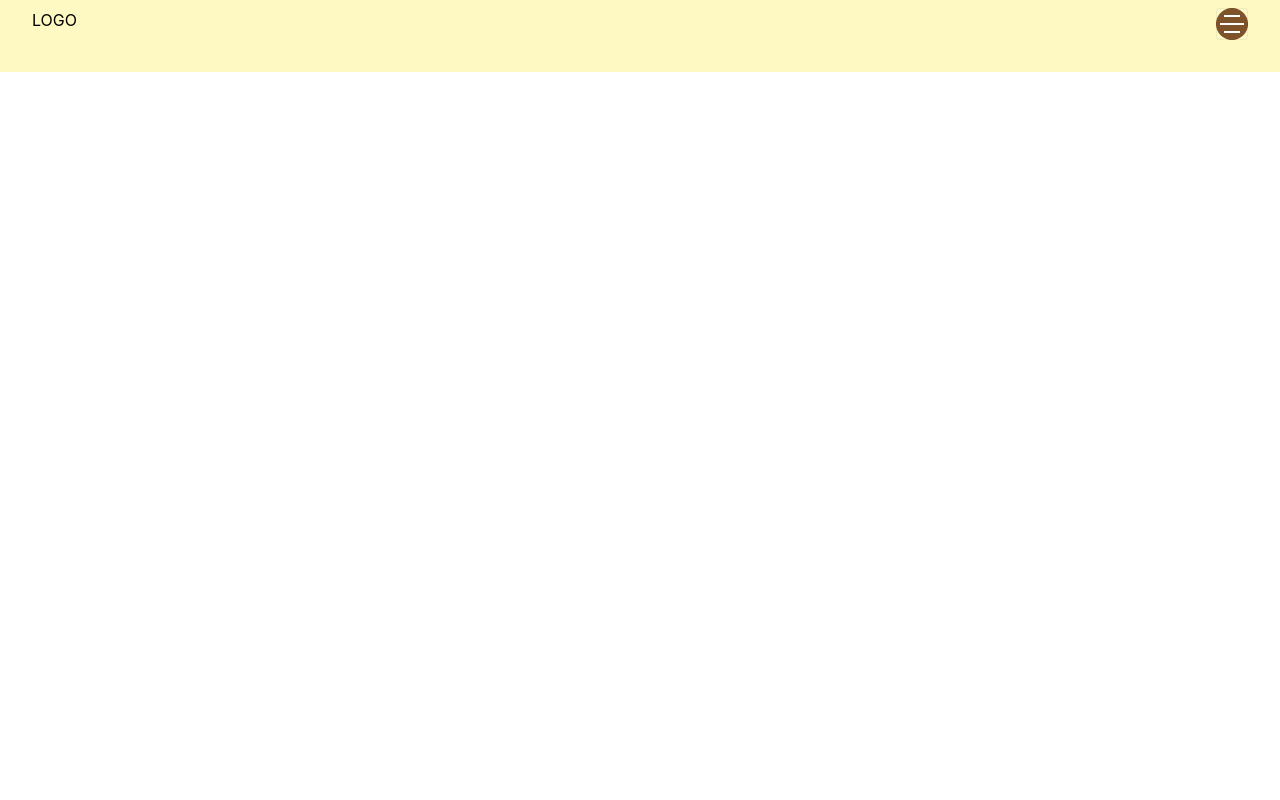
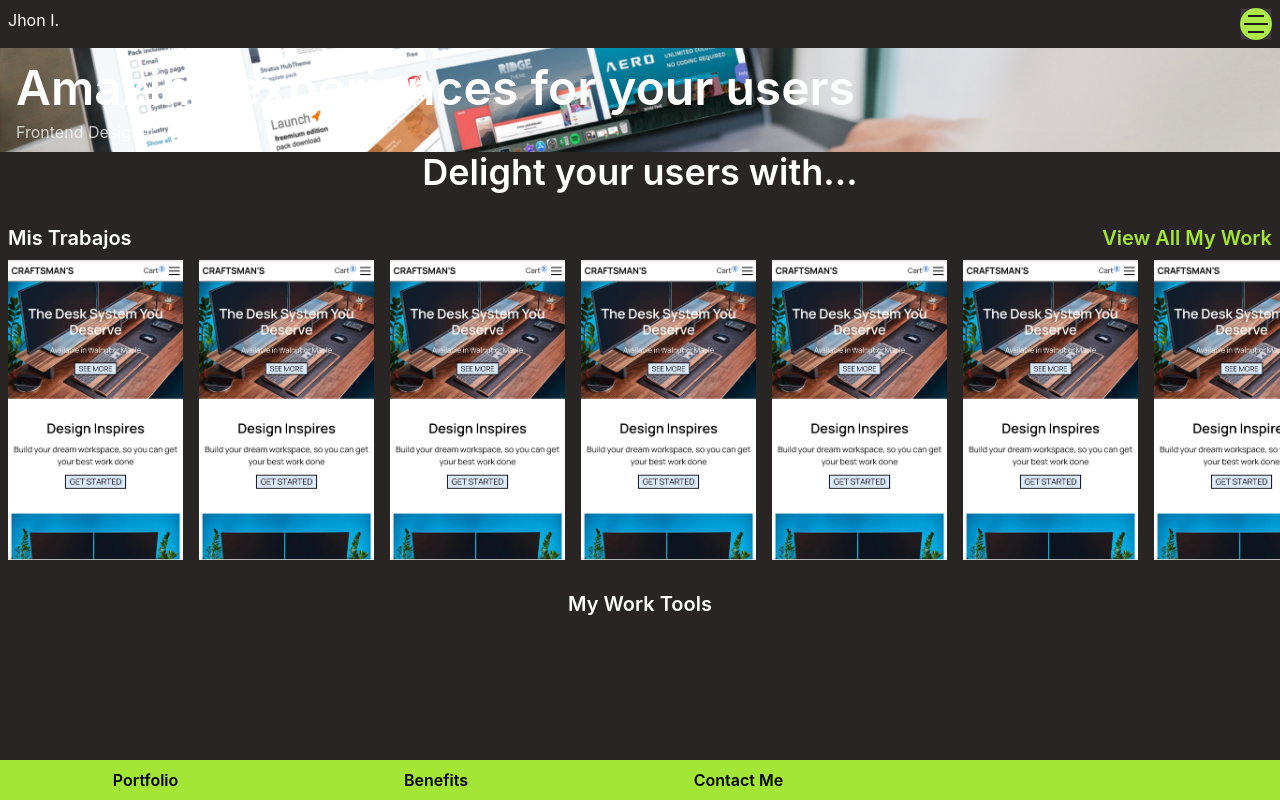
Before and after one commit to Jhon-Idrovo/portfolio-nextjs, a Next.js app: page / in a window 1280 px wide. Built offline with nearby package versions, Linux system fonts and the light colour scheme.

Commit message:
footer and texts for i18n added

```diff
--- /dev/null
+++ b/components/Footer.jsx
@@ -0,0 +1,35 @@
+import Link from "next/link";
+import { useRouter } from "next/router";
+
+import { es, en } from "../lib/texts";
+
+function Footer() {
+  const router = useRouter();
+  const { locale } = router;
+  const texts = locale === "en" ? en : es;
+  return (
+    <footer className="bg-primary fixed bottom-0 right-0 left-0">
+      <nav className="footer-nav">
+        <ul className="mx-auto flex">
+          <li className="footer-item">
+            <Link href="/portfolio">
+              <a>{texts.footerNavIndex}</a>
+            </Link>
+          </li>
+          <li className="footer-item">
+            <Link href="/benefits">
+              <a>{texts.footerNavIndex1}</a>
+            </Link>
+          </li>
+          <li className="footer-item">
+            <Link href="/contact">
+              <a>{texts.footerNavIndex2}</a>
+            </Link>
+          </li>
+        </ul>
+      </nav>
+    </footer>
+  );
+}
+
+export default Footer;
--- a/components/NavBar.jsx
+++ b/components/NavBar.jsx
@@ -1,28 +1,28 @@
 import Link from "next/link";
 import { useRouter } from "next/router";
 
+import { es, en } from "../lib/texts";
+
 function NavBar() {
   const router = useRouter();
-
+  const { locale } = router;
+  const texts = locale === "en" ? en : es;
   return (
     <nav className="nav-bar">
       <Link href="/">
-        <a>LOGO</a>
+        <a className="nav-logo">Jhon I.</a>
       </Link>
       <div className="nav-menu">
         <input type="checkbox" id="menu-check" />
         <div></div>
         <ul className="nav-list">
-          <li>Products</li>
-          <li>About</li>
-          <li>Community</li>
-          <li>Find Us</li>
-          <li>FAQ</li>
-          <li className="hover:border-opacity-0 ">
-            <button type="button" className="btn-base">
-              Buy Now
-            </button>
-          </li>
+          {texts.navMenuItems.map((item) => (
+            <li>
+              <Link href={`/${item.toLowerCase()}`} className="nav-menu-item">
+                <a>{item}</a>
+              </Link>
+            </li>
+          ))}
         </ul>
       </div>
     </nav>
--- /dev/null
+++ b/lib/texts.js
@@ -0,0 +1,59 @@
+export const en = {
+  navMenuItems: ["Home", "Portfolio", "Services", "About Me", "Hire Me"],
+  indexHero: "Amazing experiences for your users",
+  indexHeroSubheader: "Frontend Designer",
+  delightWith: "Delight your users with...",
+  benefits: [
+    {
+      title: "Easy to use",
+      desc: "Your web page will be intuitive and give the user clues to find what they want easily",
+      descExtended: "Less clicks",
+    },
+    {
+      title: "Good looking",
+      desc: 'Your website will have a good combination of colors, images, animations, etc to make your user say "Woow"',
+      descExtended: "",
+    },
+    {
+      title: "Responsive - Mobile/Desktop First",
+      desc: "",
+      descExtended: ''
+    }
+  ],
+  myWork: "Mis Trabajos",
+  viewAllMyWork: "View All My Work",
+  footerNavIndex: "Portfolio",
+  footerNavIndex1: "Benefits",
+  footerNavIndex2: "Contact Me",
+  workTools: "My Work Tools",
+};
+
+export const es = {
+  navMenuItems: ["Inicio", "Portafolio", "Servicios", "Sobre Mi", "Contratame"],
+  indexHero: "Experiencias increible para tus usuarios",
+  indexHeroSubheader: "Diseñador Web - Frontend",
+  delightWith: "Cautiva a tus usuarios con...",
+  benefits: [
+    {
+      title: "Facilidad de uso",
+      desc: "Tu pagina web sera intuitiva y dara pistas a tus usuarios para encontrar lo que ellos necesitan facilmente",
+      descExtended: "",
+    },
+    {
+      title: "Good looking",
+      desc: 'Tu pagina web tendra una apripiada combinacion de colores, imagenes, animaciones y mas que sacaran un "Guaao!" a tus usuarios',
+      descExtended: "",
+    },
+    {
+      title: "Diseño Responsivo - Mobile/Desktop",
+      desc: "Tu pagina se adaptara al tipo de dispositivo que tus visitantes usan, ya sea una computadora, tablet o smartphone sin perder calidad.",
+      descExtended: ''
+    }
+  ],
+  myWork: "My Work",
+  viewAllMyWork: "Ver todos mis trabajos",
+  footerNavIndex: "Portafolio",
+  footerNavIndex1: "Beneficios",
+  footerNavIndex2: "Contactame",
+  workTools: "Mis Herramientas de Trabajo",
+};
--- /dev/null
+++ b/next.config.js
@@ -0,0 +1,6 @@
+module.exports = {
+  i18n: {
+    locales: ["en", "es"],
+    defaultLocale: "en",
+  },
+};
--- a/pages/_app.js
+++ b/pages/_app.js
@@ -2,6 +2,7 @@ import Head from "next/head";
 
 import "../styles/global.css";
 import NavBar from "../components/NavBar";
+import Footer from "../components/Footer";
 
 export default function App({ Component, pageProps }) {
   return (
@@ -12,12 +13,13 @@ export default function App({ Component, pageProps }) {
           content="Learn how to build a personal website using Next.js"
         />
 
-        <meta http-equiv="X-UA-Compatible" content="IE=edge" />
+        <meta httpEquiv="X-UA-Compatible" content="IE=edge" />
         <meta name="viewport" content="width=device-width, initial-scale=1.0" />
       </Head>
 
       <NavBar />
       <Component {...pageProps} />
+      <Footer />
     </>
   );
 }
--- a/pages/index.jsx
+++ b/pages/index.jsx
@@ -1,25 +1,119 @@
 import Head from "next/head";
+import Image from "next/image";
+
 import { useRouter } from "next/router";
 import { useState, useEffect } from "react";
 
 import Card from "../components/Card";
+import { es, en } from "../lib/texts";
 
 export default function Home() {
-  const images = [
-    {
-      url:
-        "https://assets.website-files.com/5faabe4b6f6b4331a5f27952/603fa29994675e4e5487a831_Hero_Original-min-p-500.png",
-      desc: "description",
-    },
-  ];
+  const router = useRouter();
+  const { locale } = router;
+  const texts = locale === "en" ? en : es;
   return (
     <>
       <Head>
-        <title>Trivia App</title>
+        <title>B.E.</title>
       </Head>
-
-      <section className="game-board">
-        <Card />
+      <section className="hero">
+        <div className="img-bg">
+          <Image
+            src="/images/hero.jpg"
+            alt="Header Image. Office space"
+            layout="fill"
+            quality="100"
+            objectFit="cover"
+          />
+        </div>
+        <h1 className="text-txt-base p-4 pb-2">{texts.indexHero}</h1>
+        <p className="text-txt-base opacity-75 px-4 pb-2">
+          {texts.indexHeroSubheader}
+        </p>
+      </section>
+      <section>
+        <h2 className="text-txt-base text-center">{texts.delightWith}</h2>
+      </section>
+      <section className="bg-base py-6">
+        <div className="flex justify-between p-2">
+          <h6 className="text-txt-base">{texts.myWork}</h6>
+          <h6 className="text-primary">{texts.viewAllMyWork}</h6>
+        </div>
+        <div className="whitespace-nowrap overflow-x-scroll">
+          <span className="slide-img">
+            <Image
+              src="/images/my-work/craftsman-s.jpeg"
+              alt="cratsman e-commerce"
+              quality="100"
+              layout="responsive"
+              width="175"
+              height="300"
+            />
+          </span>
+          <span className="slide-img">
+            <Image
+              src="/images/my-work/craftsman-s.jpeg"
+              alt="cratsman e-commerce"
+              quality="100"
+              layout="responsive"
+              width="175"
+              height="300"
+            />
+          </span>
+          <span className="slide-img">
+            <Image
+              src="/images/my-work/craftsman-s.jpeg"
+              alt="cratsman e-commerce"
+              quality="100"
+              layout="responsive"
+              width="175"
+              height="300"
+            />
+          </span>
+          <span className="slide-img">
+            <Image
+              src="/images/my-work/craftsman-s.jpeg"
+              alt="cratsman e-commerce"
+              quality="100"
+              layout="responsive"
+              width="175"
+              height="300"
+            />
+          </span>
+          <span className="slide-img">
+            <Image
+              src="/images/my-work/craftsman-s.jpeg"
+              alt="cratsman e-commerce"
+              quality="100"
+              layout="responsive"
+              width="175"
+              height="300"
+            />
+          </span>
+          <span className="slide-img">
+            <Image
+              src="/images/my-work/craftsman-s.jpeg"
+              alt="cratsman e-commerce"
+              quality="100"
+              layout="responsive"
+              width="175"
+              height="300"
+            />
+          </span>
+          <span className="slide-img">
+            <Image
+              src="/images/my-work/craftsman-s.jpeg"
+              alt="cratsman e-commerce"
+              quality="100"
+              layout="responsive"
+              width="175"
+              height="300"
+            />
+          </span>
+        </div>
+      </section>
+      <section>
+        <h6 className="text-txt-base text-center">{texts.workTools}</h6>
       </section>
     </>
   );
--- a/styles/global.css
+++ b/styles/global.css
@@ -8,7 +8,7 @@ body {
     Oxygen, Ubuntu, Cantarell, Fira Sans, Droid Sans, Helvetica Neue, sans-serif;
   line-height: 1.5;
   font-size: 16px;
-  background-color: var(--bg-base);
+  @apply bg-base;
 }
 
 * {
@@ -23,40 +23,41 @@ body {
 /* SCROLLBAR */
 /* width */
 ::-webkit-scrollbar {
+  display: none;
   width: 0.5rem;
 }
 
 /* Track */
 ::-webkit-scrollbar-track {
-  background: #f1f1f1;
+  @apply bg-base;
 }
 
 /* Handle */
 ::-webkit-scrollbar-thumb {
-  background: var(--bg-btn);
   border-radius: 5px;
+  @apply bg-primary shadow-inner;
 }
 
 .nav-bar {
-  @apply flex content-center justify-between h-16 px-8 py-2 bg-primary text-txt-primary;
+  @apply flex content-center justify-between h-12 px-2 py-2 bg-base;
 }
-/* .nav-logo {
-  @apply absolute left-4;
-} */
+.nav-logo {
+  @apply text-txt-base;
+}
 
 /* NAV MENU */
 .nav-menu {
-  @apply relative flex justify-center items-center w-8 h-8 rounded-full bg-secondary;
+  @apply relative flex justify-center items-center w-8 h-8 rounded-full bg-primary;
 }
 
 /* menu lines */
 .nav-menu > div {
-  @apply relative bg-txt-secondary w-6 transition-all;
+  @apply relative bg-txt-primary w-6 transition-all;
   height: 2px;
 }
 .nav-menu > div::before,
 .nav-menu > div::after {
-  @apply absolute bg-txt-secondary transition-all;
+  @apply absolute bg-txt-primary transition-all;
   content: "";
   width: 1rem;
   height: 2px;
@@ -82,33 +83,51 @@ body {
 }
 
 #menu-check:checked ~ ul {
-  transform: translate(0, 0);
+  transform: translateX(0);
 }
 /* menu list */
 .nav-list {
-  @apply fixed right-0 top-16 w-full overflow-y-scroll flex flex-col justify-center items-center transition-all bottom-0 bg-base;
-  transform: translate(100%, -100%);
+  @apply fixed right-0 top-12 bottom-0 w-full z-50 overflow-y-scroll flex flex-col justify-center items-center transition-all bg-primary text-txt-primary;
+  transform: translateX(100%);
 }
 .nav-list li {
   @apply w-max m-4 font-medium text-2xl hover:border-opacity-100 border-opacity-0 border-txt-base border-solid border-b-2;
 }
 
-.btn-base {
+.btn {
   @apply rounded-full p-2 hover:bg-primary hover:text-secondary border-secondary border-solid bg-secondary text-txt-secondary;
   border-width: 1px;
 }
 
 /* LANDING PAGE */
-.sec-1 {
-  background-image: url("https://assets.website-files.com/5faabe4b6f6b4331a5f27952/603fa29994675e4e5487a831_Hero_Original-min-p-500.png");
-  background-repeat: no-repeat;
-  background-position: 300px 0px;
-  @apply w-full;
+.hero {
+  @apply h-3/5 relative;
 }
-.heading-2 {
-  @apply text-2xl font-medium px-2 py-4 mt-4;
+.img-bg {
+  z-index: -1;
+  @apply overflow-hidden w-full h-full absolute;
 }
 
-p {
-  @apply text-lg;
+h1 {
+  @apply text-5xl font-semibold;
 }
+h2 {
+  @apply text-4xl font-semibold;
+}
+h6 {
+  @apply font-semibold text-xl;
+}
+
+.slide-img {
+  height: 300px;
+  width: 175px;
+  @apply mx-2 inline-block;
+}
+
+/* FOOTER */
+.footer-nav {
+  @apply max-w-4xl;
+}
+.footer-item {
+  @apply p-2 font-semibold flex-grow text-center hover:to-base;
+}
--- a/tailwind.config.js
+++ b/tailwind.config.js
@@ -4,9 +4,9 @@ module.exports = {
   darkMode: false, // or 'media' or 'class'
   theme: {
     colors: {
-      base: colors.yellow[200],
-      "txt-base": colors.black,
-      primary: colors.yellow[100],
+      base: colors.warmGray[800],
+      "txt-base": colors.white,
+      primary: colors.lime[400],
       "txt-primary": colors.black,
       secondary: colors.yellow[900],
       "txt-secondary": colors.white,
```
Also changed, not shown: lib/trivia.js (deleted, +0 -38 lines), public/images/hero.jpg (added), public/images/my-work/craftsman-s.jpeg (added).
